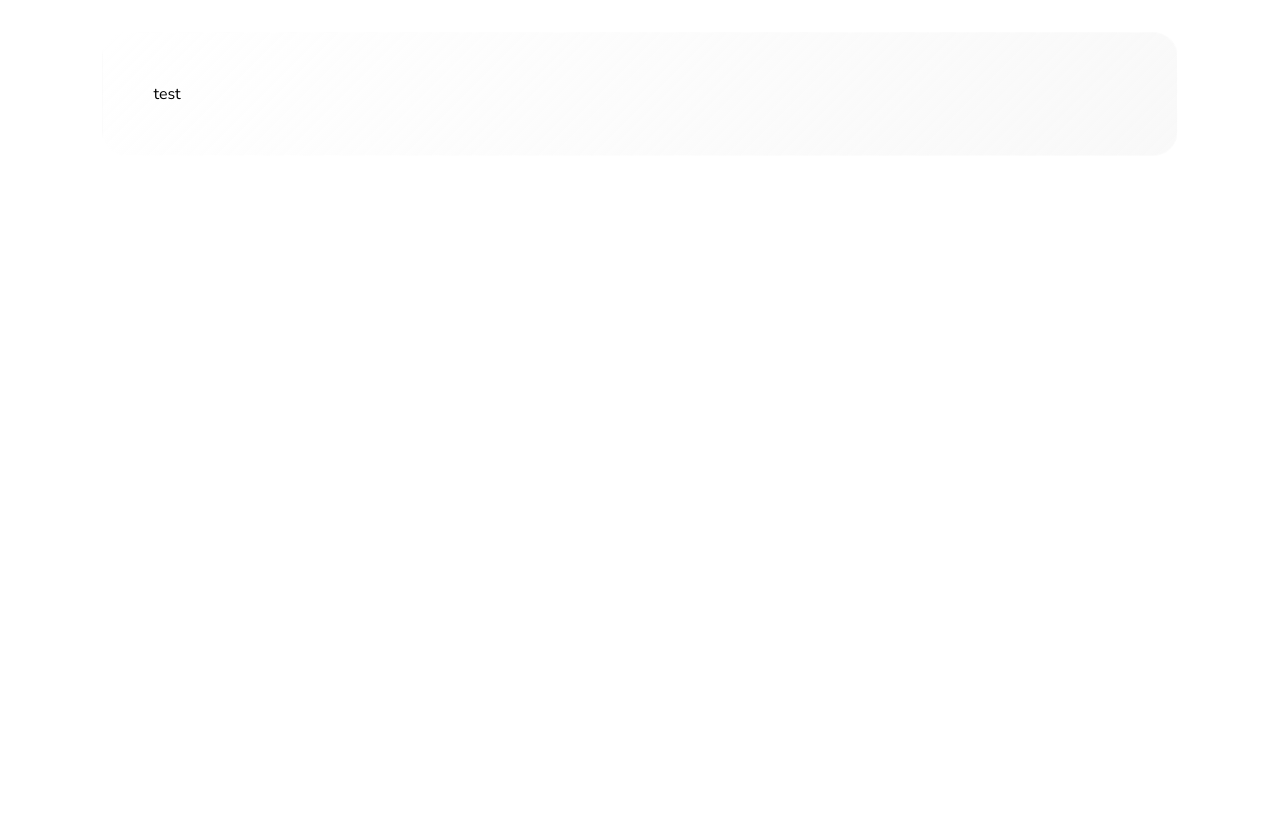
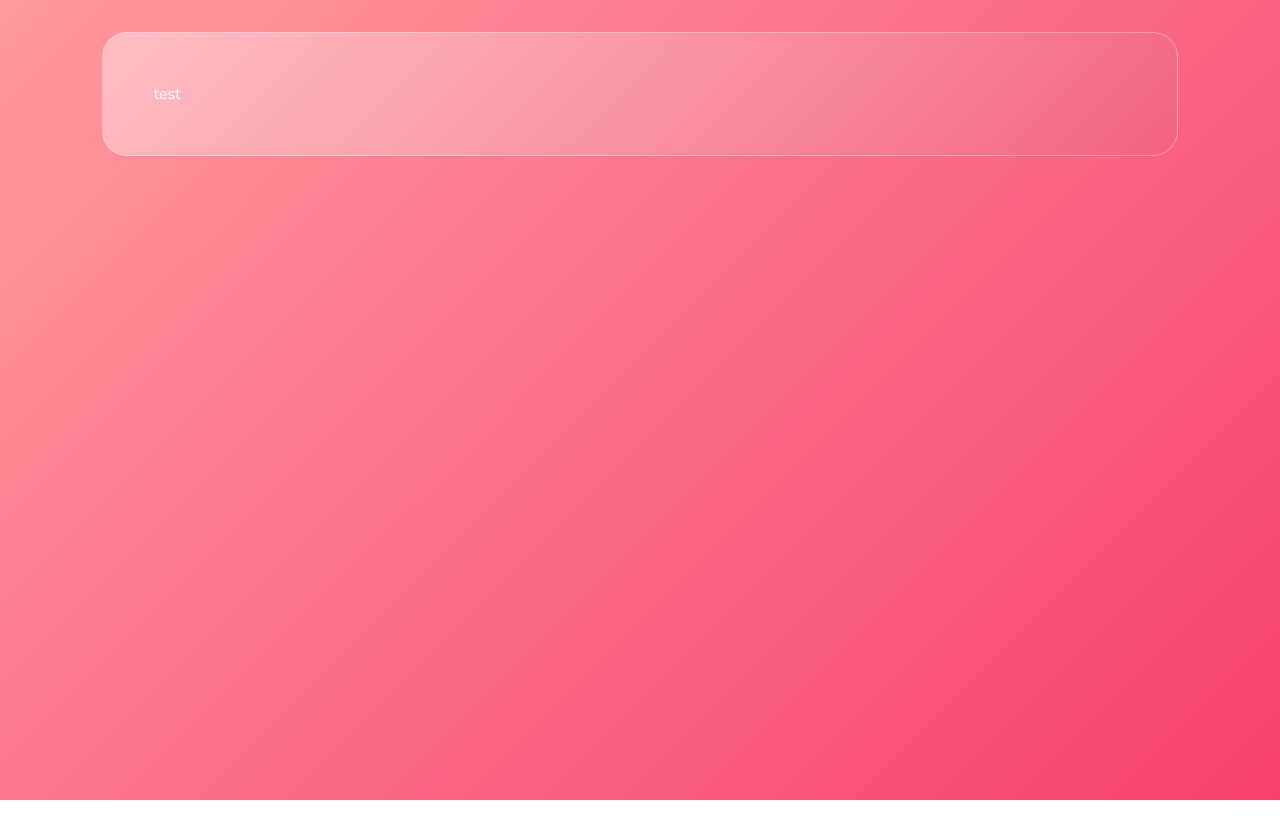
Before and after one commit to Kimbo0o/pomodoro-timer-pwa, a React (Create React App) app: page / in a window 1280 px wide. After the commit the page ends 800 px from the top, so only its background shows below. Built offline with nearby package versions, Linux system fonts and the light colour scheme.

Commit message:
Added Basic UI Components

```diff
--- a/src/App.tsx
+++ b/src/App.tsx
@@ -1,11 +1,15 @@
 import React from 'react';
 import './App.css';
+import Bubble from './Components/UI/Bubble';
 import Frame from './Components/UI/Frame';
 
 function App() {
   return (
     <div className="App">
     <Frame>test</Frame>
+    <Bubble top="-20px" left="-50px" degree={135} ></Bubble>
+    <Bubble top="400px" right="-40px" degree={315} ></Bubble>
+    <Bubble top="700px" left="-20px" degree={315} ></Bubble>
     </div>
   );
 }
--- /dev/null
+++ b/src/Components/UI/Bubble.module.scss
@@ -0,0 +1,10 @@
+@import "../../assets/scss/_import.scss";
+
+.bubble {
+  position: absolute;
+  width: rem(300px);
+  height: rem(300px);
+  border-radius: 100%;
+  z-index: 1;
+  opacity: 0.99;
+}
--- /dev/null
+++ b/src/Components/UI/Bubble.tsx
@@ -0,0 +1,16 @@
+import classes from "./Bubble.module.scss";
+import variables from "../../assets/scss/_variables.module.scss"
+
+const Bubble:React.FC<{left?:string, right?: string, top:string, degree: number}> = (props) => {
+    const color1= variables.color_primary1;
+    const color2 = variables.color_primary2;
+    const styles: any = {
+        top:props.top,
+        background:"linear-gradient("+props.degree+"deg, "+color1+", "+color2+")"
+    }
+    if(props.left) styles.left = props.left;
+    if(props.right)styles.right = props.right;
+    return <div className={classes.bubble} style={styles}></div>
+}
+
+export default Bubble;
--- a/src/assets/scss/_import.scss
+++ b/src/assets/scss/_import.scss
@@ -1,2 +1,2 @@
-@import "./variables";
+@import "./variables.module.scss";
 @import "./functions";
--- a/src/assets/scss/_variables.scss
+++ b/src/assets/scss/_variables.module.scss
@@ -6,3 +6,10 @@ $color_primarytext: #fff;
 $color_primaryborders: rgba(255, 255, 255, 0.35);
 $color_startstop_border: rgba(255, 255, 255, 0.5);
 $color_light_bg: rgba(255, 255, 255, 0.35);
+
+:export {
+  color_primary1: $color_primary1;
+  color_primary2: $color_primary2;
+  color_primary3: $color_primary3;
+  color_primary4: $color_primary4;
+}
--- a/src/index.scss
+++ b/src/index.scss
@@ -7,17 +7,22 @@ body {
   font-family: "Nunito", sans-serif;
   -webkit-font-smoothing: antialiased;
   -moz-osx-font-smoothing: grayscale;
+  color: $color_primarytext;
+  overflow: hidden;
+}
+
+.App {
+  width: 100vw;
+  height: 100vh;
+  overflow-x: hidden;
+  overflow-y: auto;
+  position: relative;
+  background: linear-gradient(135deg, $color_primary1, $color_primary2);
 }
 
 code {
   font-family: source-code-pro, Menlo, Monaco, Consolas, "Courier New",
     monospace;
-}
-
-body {
-  width: 100vw;
-  height: 100vh;
-  overflow: hidden;
 }
 
 // #region different sizes
```
Also changed, not shown: src/Components/Timer/TimerSelectBtns.tsx (added, +7 -0 lines), src/Components/Timer/TimerSelectBtns.module.scss (added).
